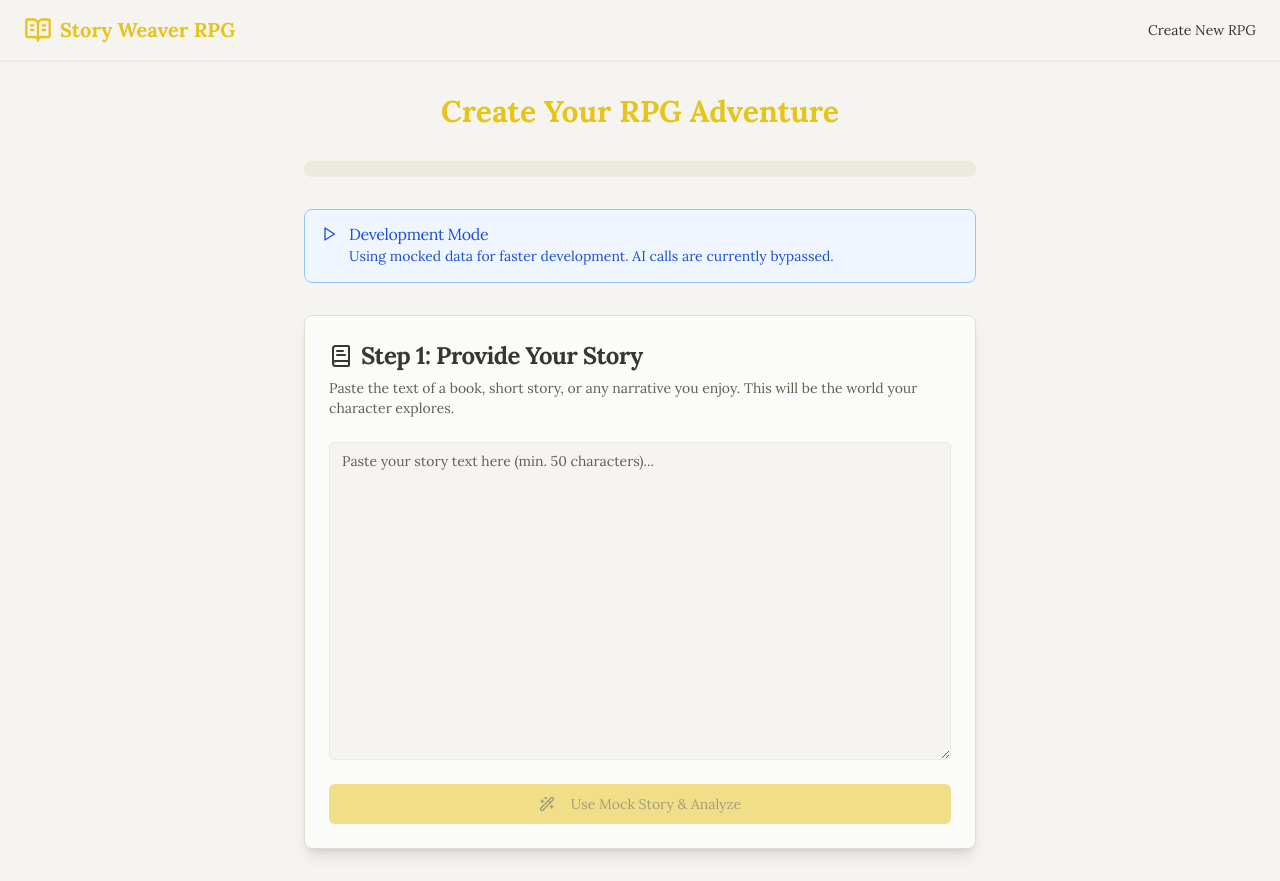
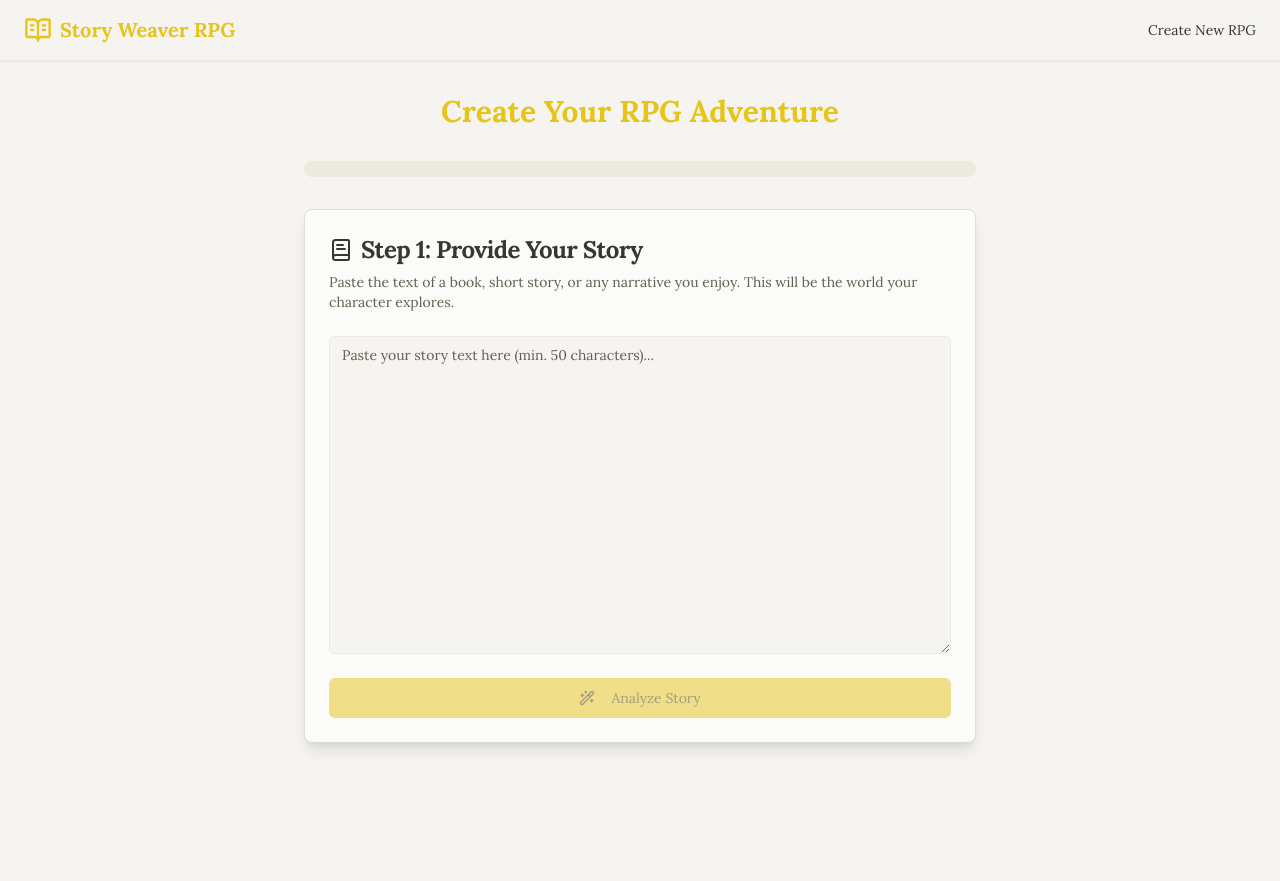
Before and after one commit to Bantarus/story-weaver-rpg, a Next.js app: page /create in a window 1280 px wide. After the commit the page ends 800 px from the top, so only its background shows below. Built offline with nearby package versions, Linux system fonts and the light colour scheme; what @genkit-ai/googleai, genkit would draw is missing.

Commit message:
i still get the "developement Mode" with mocked data

```diff
--- a/src/app/create/page.tsx
+++ b/src/app/create/page.tsx
@@ -20,7 +20,7 @@ import { formatGameDataJson, type FormatGameDataJsonOutput } from "@/ai/flows/fo
 import { mockGameData } from "@/lib/mock-game-data";
 
 // --- DEVELOPMENT FLAG ---
-const USE_MOCK_GENERATION = true;
+const USE_MOCK_GENERATION = false;
 // ------------------------
 
 export default function CreatePage() {
```
